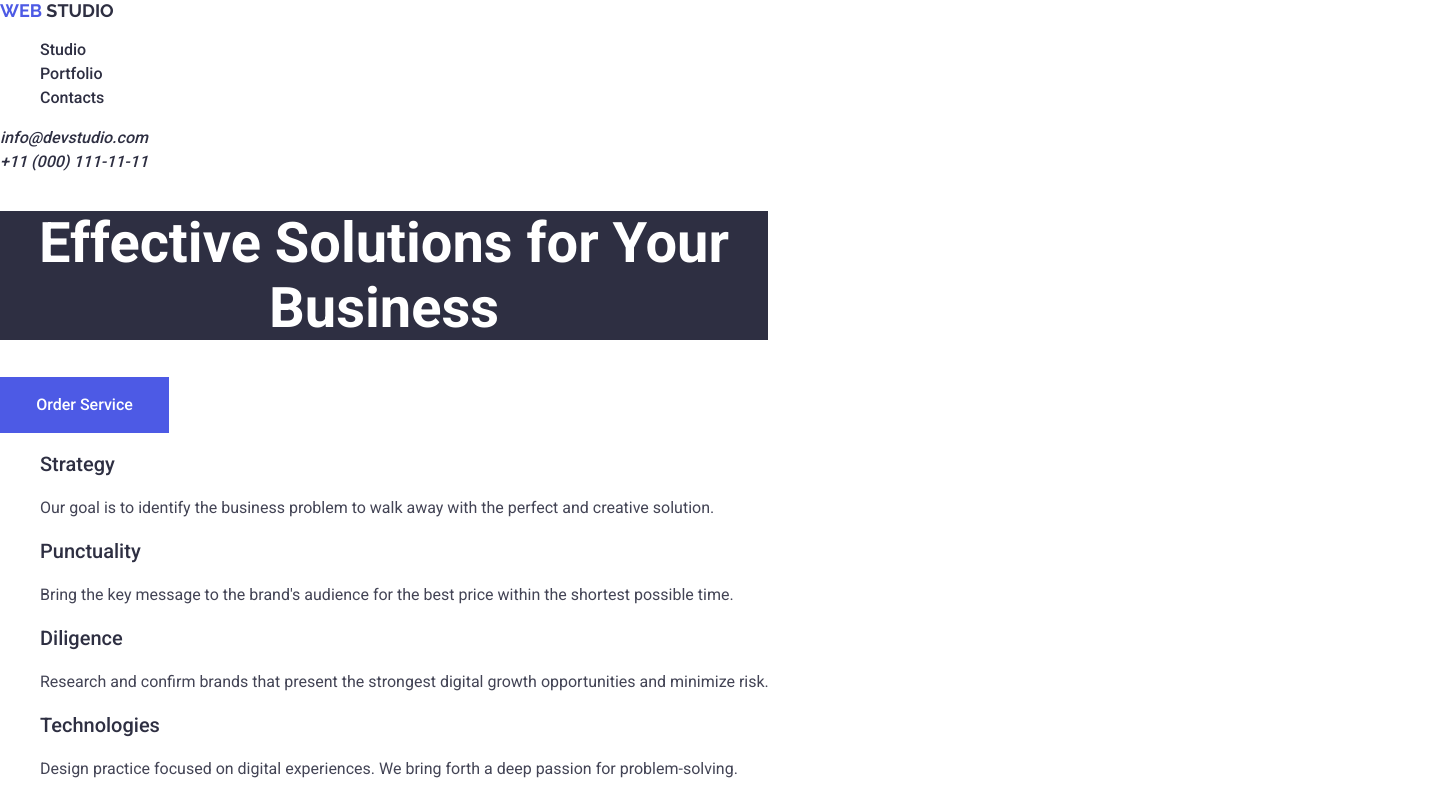
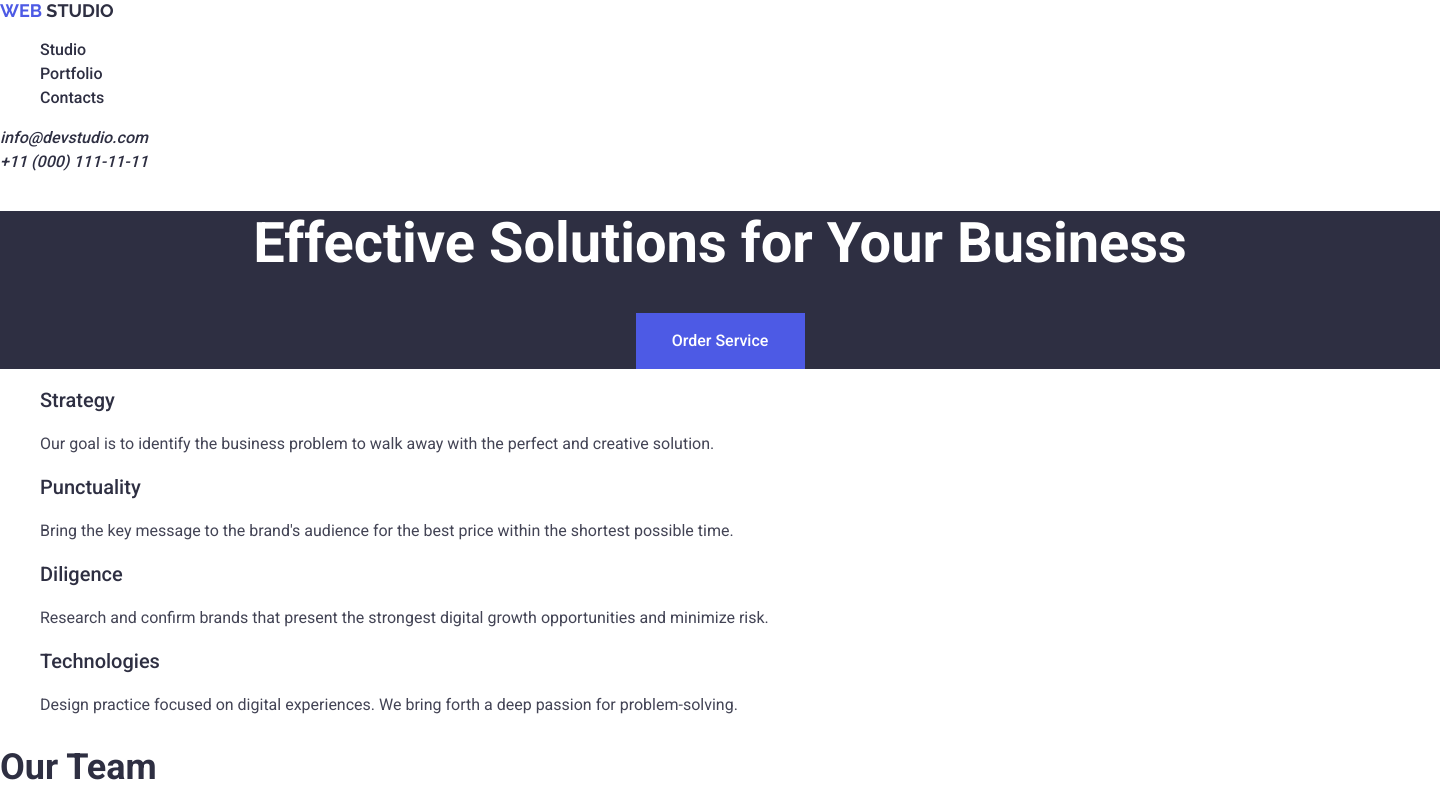
Before and after one commit to okemik/goit-markup-hw-02, a plain HTML site: page index.html in a window 1280 px wide. Shown: the top 800 px of the page, 1440 px wide, since content can reach past the window. Drawn offline with nearby package versions, Linux system fonts and the light colour scheme.

Commit message:
corrected

```diff
--- a/css/styles.css
+++ b/css/styles.css
@@ -60,12 +60,15 @@ body {
 
     .address .link:hover {color: #404BBF;}
 
+    .div1 {background-color: #2E2F42;
+    width: 1440px;
+    text-align: center;}
+
     .mainheader {color:#ffffff;
-    background-color: #2E2F42;
     font-size: 56px;
     font-weight: 700;
     letter-spacing: 2%;
-    width: 60%;
+    width: 100%;
     text-align: center;}
 
     .button {
@@ -105,3 +108,6 @@ body {
     letter-spacing: 4%;
     line-height: 1.2;
     width: 30%;}
+
+    .div2 {background-color: #2E2F42;
+    width: 1440px; }
--- a/index.html
+++ b/index.html
@@ -45,8 +45,10 @@
     </header>
 
     <main>
-      <h1 class="mainheader">Effective Solutions for Your Business</h1>
-      <button class="button" type="button">Order Service</button>
+      <div class="div1">
+        <h1 class="mainheader">Effective Solutions for Your Business</h1>
+        <button class="button" type="button">Order Service</button>
+      </div>
 
       <section>
         <ul class="list">
@@ -196,12 +198,14 @@
     </main>
 
     <footer>
+      <div class="div2">
       <a class="logo-title3" href="#" target="_self"> WEB </a>
       <a class="logo-title4" href="#" target="_self"> STUDIO </a>
       <p class="text2">
         Increase the flow of customers and sales for your business with digital
         marketing & growth solutions.
       </p>
+      </div>
     </footer>
   </body>
 </html>
```
